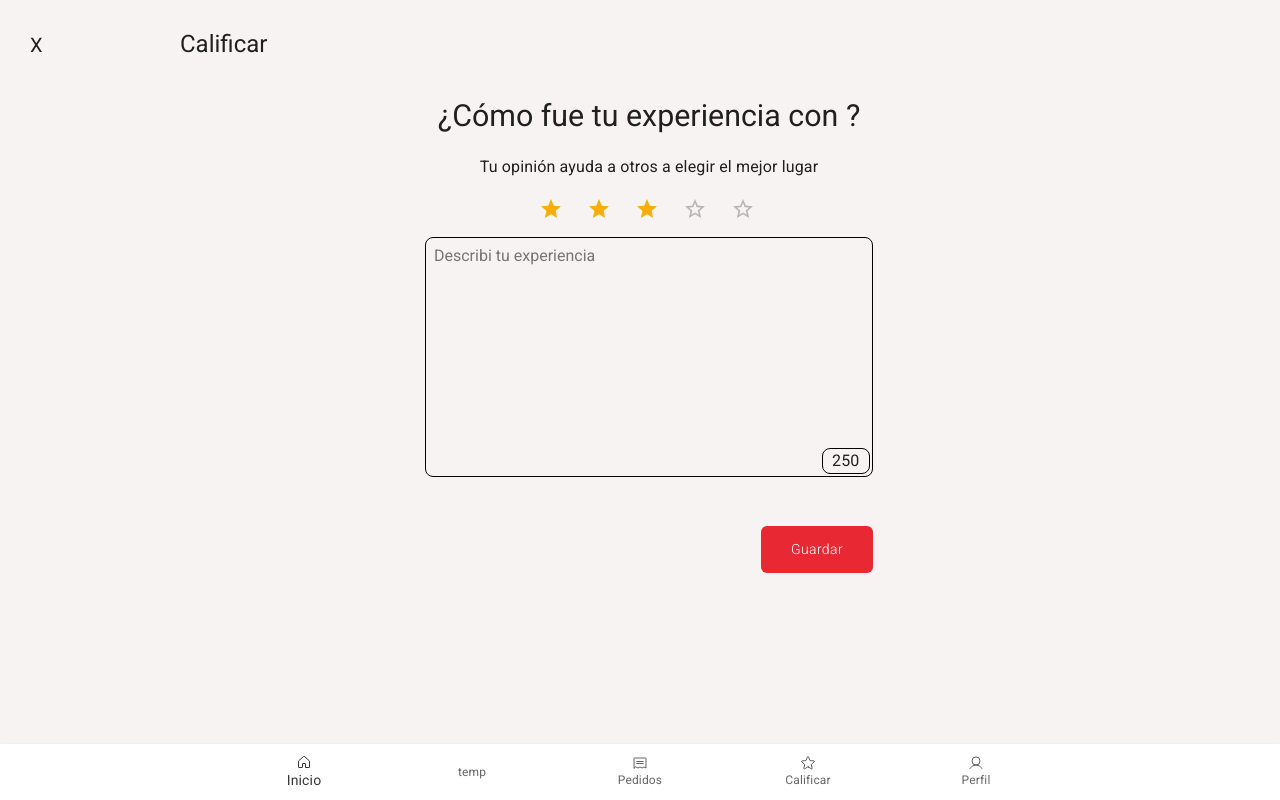
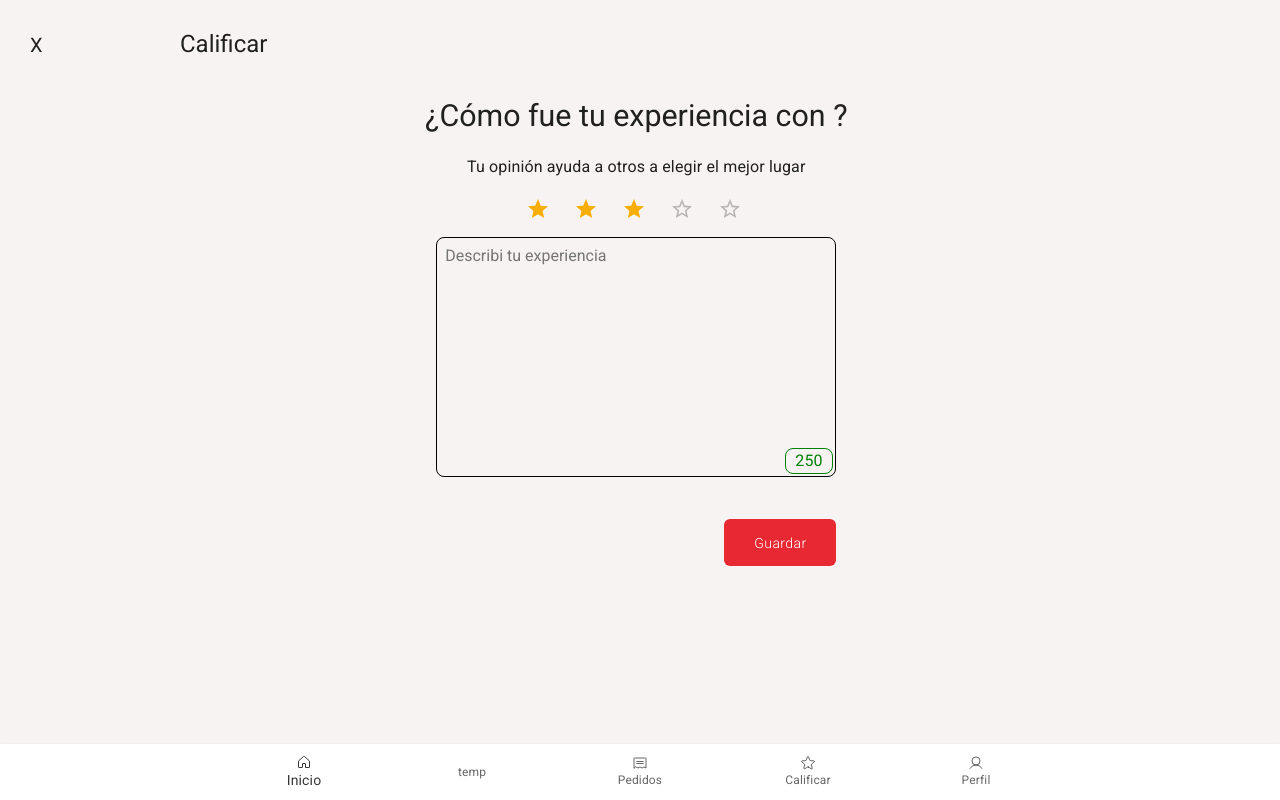
Before and after one commit to danacreyes/algo-que-pedir-2025, a React (Vite) app: page /rate-store/1 in a window 1280 px wide. Shown: the top 800 px of the page. Built offline with nearby package versions, Linux system fonts and the light colour scheme; sample sign-in values are in the browser's storage.

Commit message:
clases dinamicas para el contador de caracteres

```diff
--- a/src/pages/store-ratings/rate-store.css
+++ b/src/pages/store-ratings/rate-store.css
@@ -5,7 +5,31 @@
 }
 
 button.spaced-top {
-    margin-top: 1.15em;
+    margin-top: 0.7em;
     width: 8em;
-    left: 12em;
+    left: 10.3em;
 }
+
+.characters-counter {
+    width: 3em;
+    border: 0.01em solid black;
+    border-radius: 0.5em;
+    position: relative;
+    left: 21.8em;
+    bottom: 2.25em;
+}
+
+.safe {
+    border-color: green;
+    color: green;
+}
+
+.warning {
+    border-color: rgb(255, 196, 0);
+    color: rgb(255, 196, 0);
+}
+
+.exceeded {
+    border-color: red;
+    color: red;
+}
--- a/src/pages/store-ratings/rateStore.tsx
+++ b/src/pages/store-ratings/rateStore.tsx
@@ -12,9 +12,13 @@ function RateStore() {
   const [rate, setRate] = useState<number>(3)
   const [experienceDesc, setExperienceDesc] = useState<string>('')
   const [charactersLeft, setCharactersLeft] = useState<number>(MAX_CHARACTERS)
+  const [counterState, setCounterState] = useState<string>('safe')
+
+  const submitStoreRate = async () => {
+
+  }
 
   return (
-    // Esto es raro...no esta ni importado y lo toma igual. De donde?
     <div className='main-container'>
       <article className='go-back-and-title-section'>
         <button onClick={() => navigation.goTo('/store-ratings')} className='go-back-btn'>
@@ -59,6 +63,13 @@ function RateStore() {
             onChange={(e) => {
               setExperienceDesc(e.target.value)
               setCharactersLeft(MAX_CHARACTERS - e.target.value.length)
+              if (MAX_CHARACTERS - e.target.value.length <= 0) {
+                setCounterState('exceeded')
+              } else if (MAX_CHARACTERS - e.target.value.length <= 40) {
+                setCounterState('warning')
+              } else {
+                setCounterState('safe')
+              }
               console.info(e.target.value)
             }}
             placeholder='Describi tu experiencia'
@@ -66,26 +77,17 @@ function RateStore() {
               marginTop: '1em',
               padding: '0.5em',
               height: '15em',
-              minWidth: '28em',
-              maxWidth: '25em',
+              minWidth: '25em',
+              maxWidth: '23em',
               resize: 'none',
               borderRadius: '0.5em',
               background: 'none',
               border: '0.01em solid black'
           }}></textarea>
-          <div
-            style={{
-              width: '3em',
-              border: '0.01em solid black',
-              borderRadius: '0.5em',
-              position: 'relative',
-              left: '24.8em',
-              bottom: '2.25em'
-            }}
-          >{charactersLeft}</div>
+          <div className={`characters-counter ${counterState}`}>{charactersLeft}</div>
         </section>
 
-        <Button variant="contained" className='btn-primary spaced-top'>Guardar</Button>
+        <Button variant="contained" className='btn-primary spaced-top' onClick={submitStoreRate}>Guardar</Button>
       </article>
     </div>
   )
```
